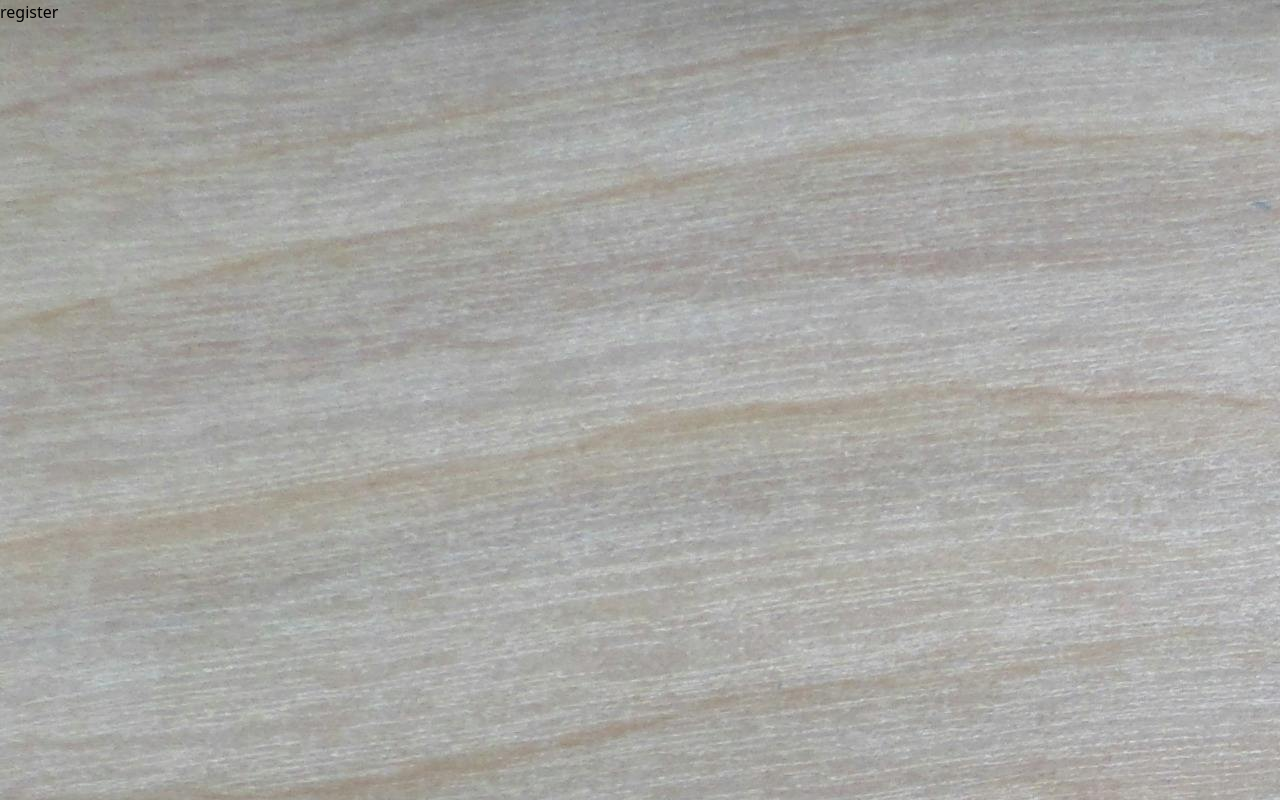
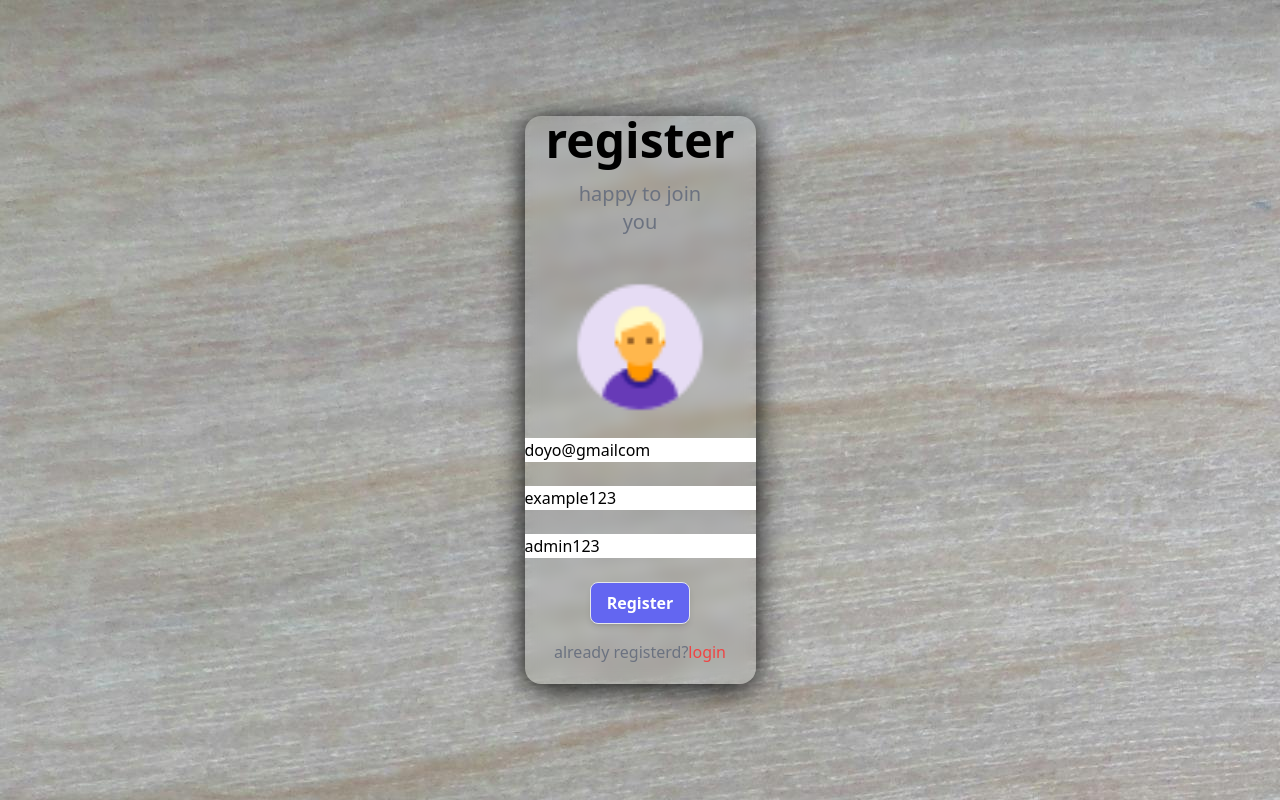
Before and after one commit to janitha-visna/MERN_app_userlogin, a React (Create React App) app in the folder client/: page /register in a window 1280 px wide. Built offline with nearby package versions, Linux system fonts and the light colour scheme.

Commit message:
register componet with validation

```diff
--- a/client/src/components/Register.js
+++ b/client/src/components/Register.js
@@ -1,5 +1,86 @@
-import React from "react";
+import React, { useState } from "react";
+import { Link } from "react-router-dom";
+import avatar from "../assets/avatar.png";
+import styles from "../styles/Username.module.css";
+import { Toaster } from "react-hot-toast";
+import { useFormik } from "formik";
+import { registerValidation } from "../helper/validate";
+import convertToBase64 from "../helper/convert";
 
 export default function Register() {
-  return <div>register</div>;
+
+ const[file,setFile] = useState()
+
+  const formik = useFormik({
+    initialValues: {
+      email: "doyo@gmailcom",
+      username: "example123",
+      password: "admin123",
+    },
+    validate: registerValidation,
+    validateOnBlur: false,
+    validateOnChange: false,
+    onSubmit: async (values) => {
+        values = await Object.assign(values, {profile : file || ' '})
+      console.log(values);
+    },
+  });
+
+  /**formik dosent support file upload so we need to create this handler */
+  const onUpload = async e =>{
+    const base64 = await convertToBase64(e.target.files[0]);
+    setFile(base64);
+  }
+
+  return (
+    <div className="container mx-auto">
+      <Toaster position="top-center" reverseOrder={false}></Toaster>
+      <div className="flex justify-center items-center h-screen">
+        <div className={styles.glass}>
+          <div className="title flex flex-col items-center">
+            <h4 className="text-5xl font-bold">register</h4>
+            <span className="py-4 text-xl w-2/3 text-center text-gray-500">
+              happy to join you
+            </span>
+          </div>
+          <form className="py-1" onSubmit={formik.handleSubmit}>
+            <div className="profile flex justify-center py-4">
+              <label htmlFor="profile">
+                <img className={styles.profile_img} src={file || avatar} alt="avatar" />
+              </label>
+              <input onChange={onUpload} type="file" id="profile" name="profile" />
+            </div>
+            <div className="textbox flex flex-col items-center gap-6">
+              <input
+                {...formik.getFieldProps("email")}
+                type="text"
+                placeholder="email"
+              />
+              <input
+                {...formik.getFieldProps("username")}
+                type="text"
+                placeholder="username"
+              />
+              <input
+                {...formik.getFieldProps("password")}
+                type="text"
+                placeholder="password"
+              />
+              <button className={styles.btn} type="submit">
+                Register
+              </button>
+            </div>
+            <div className="text-center py-4">
+              <span className="text-gray-500">
+                already registerd?
+                <Link className="text-red-500" to="/">
+                 login
+                </Link>
+              </span>
+            </div>
+          </form>
+        </div>
+      </div>
+    </div>
+  );
 }
--- /dev/null
+++ b/client/src/helper/convert.js
@@ -0,0 +1,18 @@
+
+
+/** image into base 64 */
+
+export default function convertToBase64(file){
+    return new Promise ((resolve,reject) =>{
+         const fileReader = new FileReader();
+         fileReader.readAsDataURL(file);
+
+         fileReader.onload = () =>{
+             resolve(fileReader.result)
+         }
+
+         fileReader.onerror = (error) => {
+            reject(error)
+         }
+    })
+}
--- a/client/src/helper/validate.js
+++ b/client/src/helper/validate.js
@@ -8,12 +8,10 @@ export async function usernameValidate(values) {
 }
 
 /**validate password */
-export async function passwordValidate(values){
-    const errors = passwordVerify({},values);
-return errors;
-
+export async function passwordValidate(values) {
+  const errors = passwordVerify({}, values);
+  return errors;
 }
-
 
 /**validate password */
 function passwordVerify(errors = {}, values) {
@@ -43,15 +41,36 @@ function usernameVerify(error = {}, values) {
   return error;
 }
 
-
 /**valitade rest password */
 
-export async function resetPasswordValidation(values){
-     const errors = passwordVerify({}, values);
+export async function resetPasswordValidation(values) {
+  const errors = passwordVerify({}, values);
 
-     if (values.password !== values.confirm_pwd){
-        errors.exist = toast.error("password not match")
-     }
+  if (values.password !== values.confirm_pwd) {
+    errors.exist = toast.error("password not match");
+  }
 
-     return errors
+  return errors;
 }
+
+/**validate register form */
+export async function registerValidation(values) {
+  const errors = usernameVerify({}, values);
+  passwordVerify(errors, values);
+  emailVerify(errors,values);
+
+  return errors;
+}
+
+/**valiatade email */
+
+function emailVerify(error = {}, values) {
+  if (!values.email) {
+    error.email = toast.error("email required..!");
+  } else if (values.email.includes("")) {
+    error.email = toast.error("wrong email");
+  } else if (/^[^\s@]+@[^\s@]+\.[^\s@]+$/i.test(values.email)) {
+    error.email = toast.error("invalid email address");
+  }
+  return error;
+}
--- a/client/src/styles/Username.module.css
+++ b/client/src/styles/Username.module.css
@@ -23,3 +23,7 @@
 .btn:hover {
   background-color: rgb(65, 225, 113);
 }
+
+input[type='file']{
+    display: none;
+}
```
